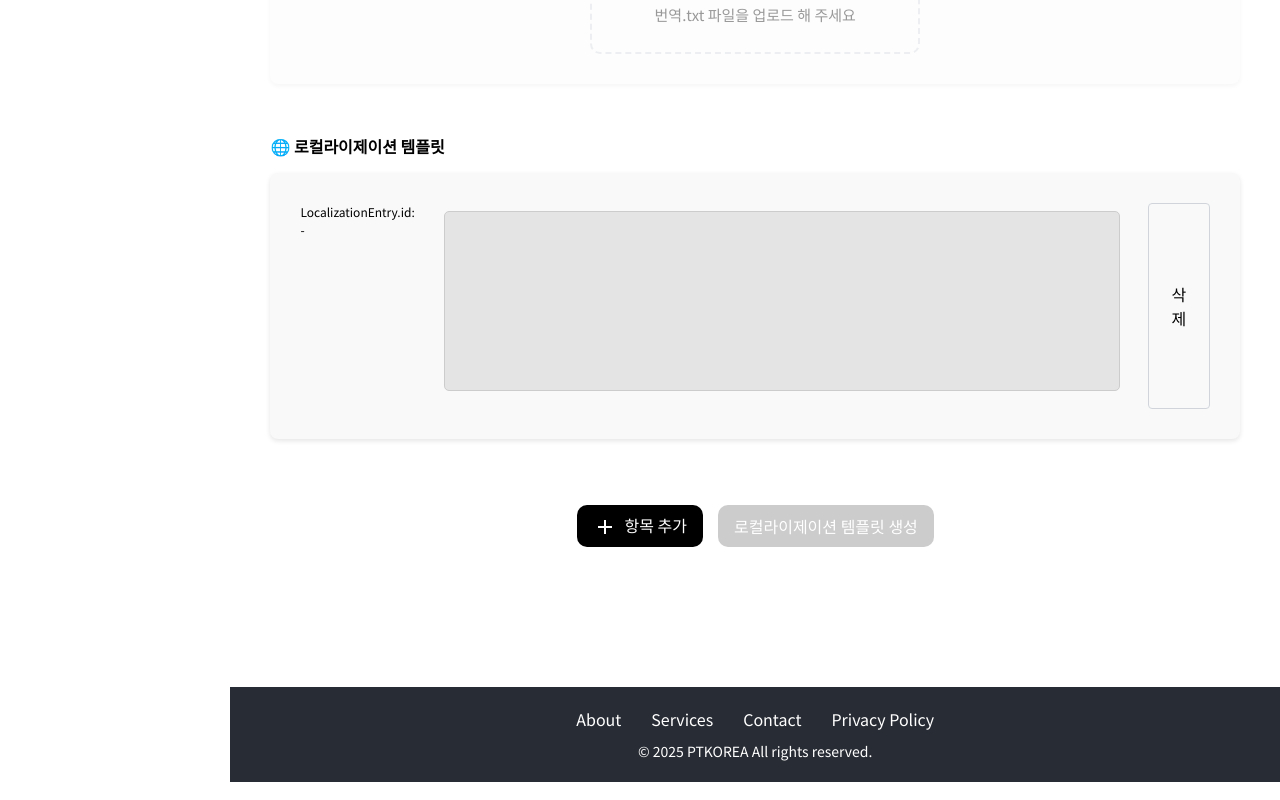
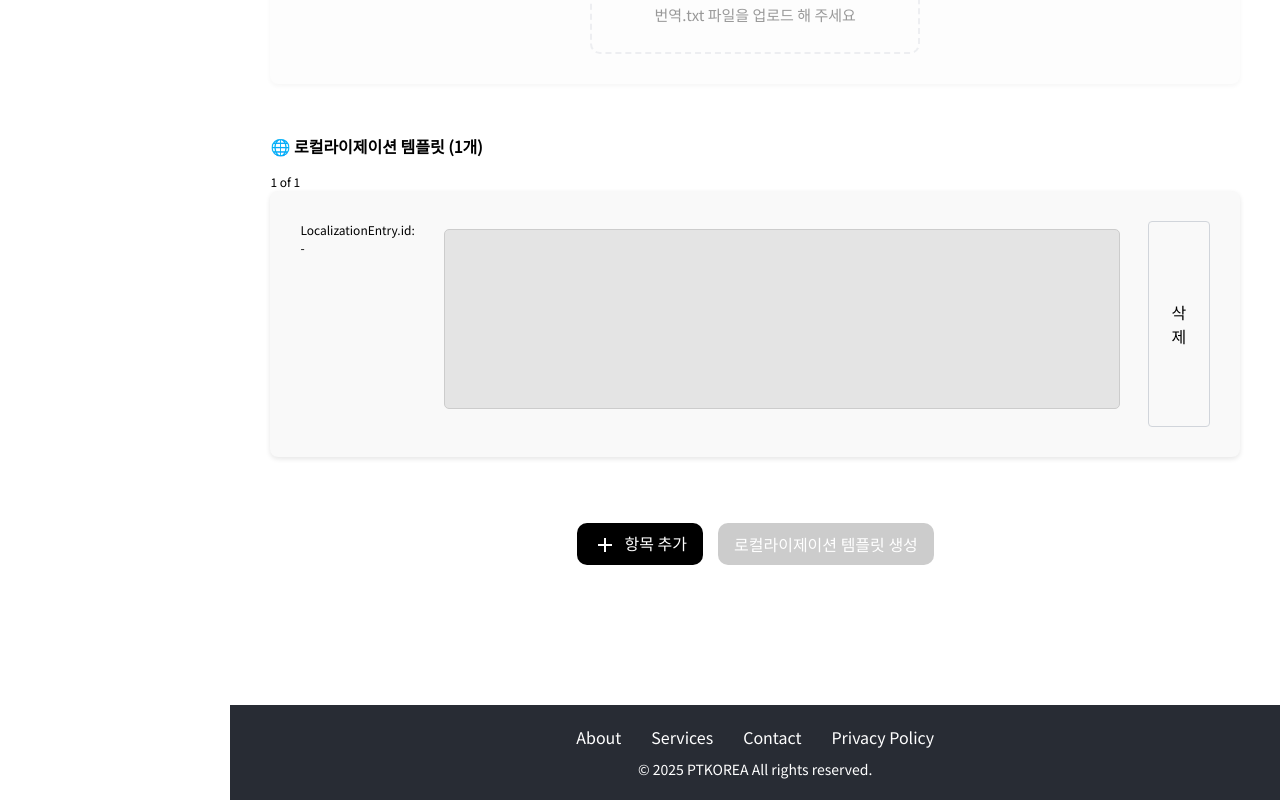
Before and after one commit to haley10309/recoder, a React (Vite) app in the folder client/: page /edit-localization-entries in a window 1280 px wide. Shown: the part 951-1751 px from the top of the page. Built offline with nearby package versions, Linux system fonts and the light colour scheme; no server answers.

Commit message:
feat: localizationEntries 개수 표시

```diff
--- a/client/src/Components/Common/TransBox.jsx
+++ b/client/src/Components/Common/TransBox.jsx
@@ -5,6 +5,7 @@ import Gap from "./Gap";
 
 export default function TransBox({
   itemId,
+  indexText,
   codeContext: initialCodeContext,
   highlights = [],
   onChange,
@@ -39,6 +40,9 @@ export default function TransBox({
   }, [initialCodeContext, highlights]);
 
   return (
+    <>
+      <div style={{ fontSize: "12px" }}>{indexText}</div>
+
       <div className="flex gap-[20px] justify-center mb-4 p-[30px] bg-[#f9f9f9] rounded-[8px] shadow-[0_2px_5px_rgba(0,0,0,0.1)] transition-colors duration-200 ease-linear">
         {/* 텍스트 입력 및 하이라이트 영역 */}
         <div style={{ fontSize: "12px" }}>LocalizationEntry.id: {itemId ? itemId : "-"}</div>
@@ -68,6 +72,7 @@ export default function TransBox({
           삭제
         </button>
       </div>
+    </>
   );
 }
 
--- a/client/src/Pages/EditLocalizationEntries/EditLocalizationEntries.jsx
+++ b/client/src/Pages/EditLocalizationEntries/EditLocalizationEntries.jsx
@@ -142,7 +142,7 @@ const EditLocalizationEntries = () => {
       />
       <Gap gap={50} />
 
-      <TitleLabel text="🌐 로컬라이제이션 템플릿" />
+      <TitleLabel text={`🌐 로컬라이제이션 템플릿 (${localizationEntries.length}개)`} />
       <Gap gap={15} />
       <LocalizationEntriesEditor
         saveType={saveType}
--- a/client/src/Pages/EditLocalizationEntries/LocalizationEntriesEditor.jsx
+++ b/client/src/Pages/EditLocalizationEntries/LocalizationEntriesEditor.jsx
@@ -19,6 +19,7 @@ const LocalizationEntriesEditor = ({
         {localizationEntries.map((item, idx) => (
           <TransBox
             key={idx}
+            indexText={`${idx + 1} of ${localizationEntries.length}`}
             itemId={item.id}
             codeContext={item.code_context}
             highlights={englishCopyList}
```
Lines whose indentation alone changed are shown as unchanged.
